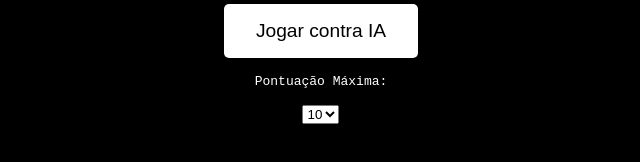
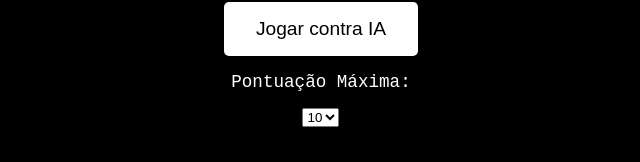
Before and after one commit to vitorr14/ascci-pong-v2, a plain HTML site: page index.html in a window 1280 px wide. Shown: the part 411-573 px from the top of the page, without its empty margins (319-959 px from the left). Drawn offline with Linux system fonts and the light colour scheme.

Commit message:
Update index.html ??

```diff
--- a/index.html
+++ b/index.html
@@ -38,6 +38,9 @@
     canvas {
       background-color: black;
     }
+    label {
+      font-size: 1.1rem;
+    }
   </style>
 </head>
 <body>
```
